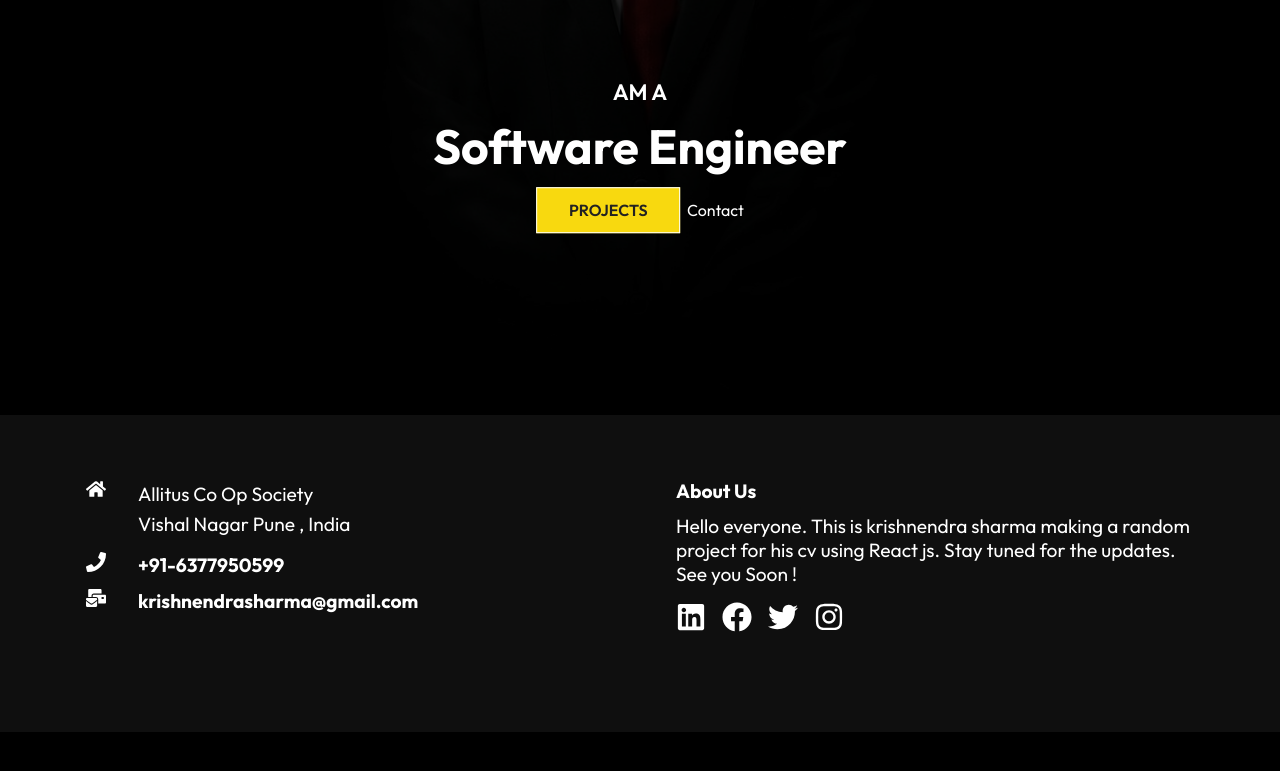
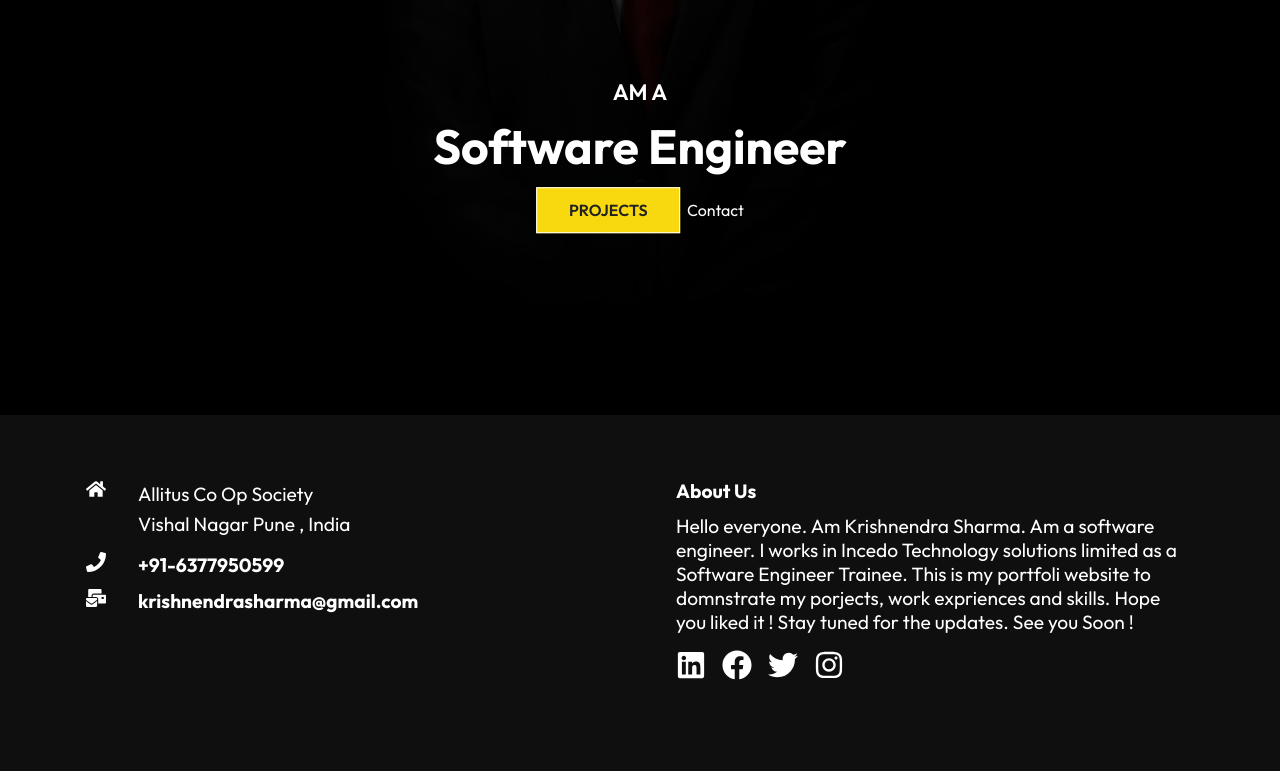
Before and after one commit to krishnendra007/portfolio, a React (Create React App) app: page / in a window 1280 px wide. Shown: the part 385-1156 px from the top of the page. Before the commit the page ends 1117 px from the top, so only its background shows below. Built offline with nearby package versions, Linux system fonts and the light colour scheme.

Commit message:
Update Footer.js

```diff
--- a/src/components/Footer.js
+++ b/src/components/Footer.js
@@ -27,7 +27,8 @@ const Footer = () => {
 
             <div className='right'>
                 <h4>About Us</h4>
-                <p>Hello everyone. This is krishnendra sharma making a random project for his cv using React js. Stay tuned for the updates. See you Soon !</p>
+                <p>Hello everyone. Am  Krishnendra Sharma. Am a software engineer. I works in Incedo Technology solutions limited as a Software Engineer Trainee.
+                This is my portfoli website to domnstrate my porjects, work expriences and skills. Hope you liked it !  Stay tuned for the updates. See you Soon !</p>
                 <div className='social'>
                     <a href='https://www.linkedin.com/in/krishnendra-sharma-022a85175/' target="__blank"><FaLinkedin size={30} style={{color:"#fff",marginRight:"1rem"}} /></a>
                     <a href='https://www.facebook.com/krishnendra.sharma.3' target="__blank"><FaFacebook size={30} style={{color:"#fff",marginRight:"1rem"}}  /></a>
```
